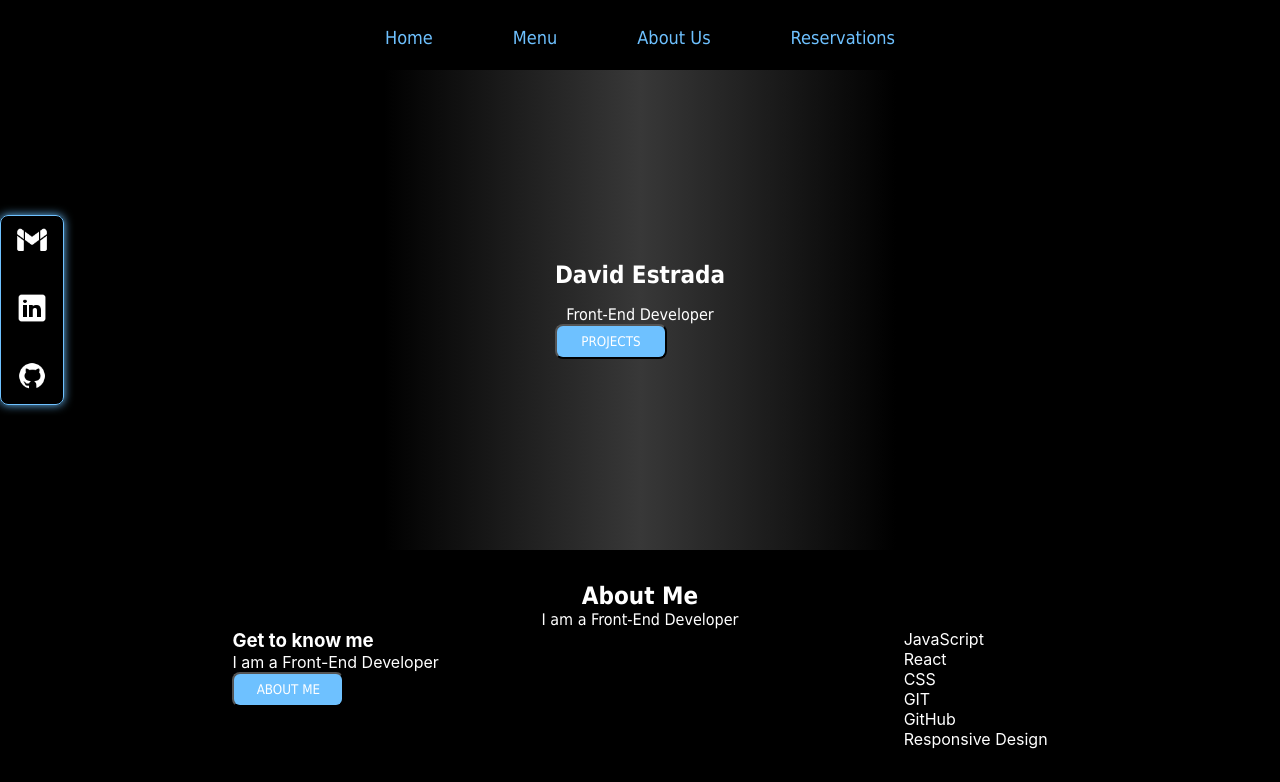
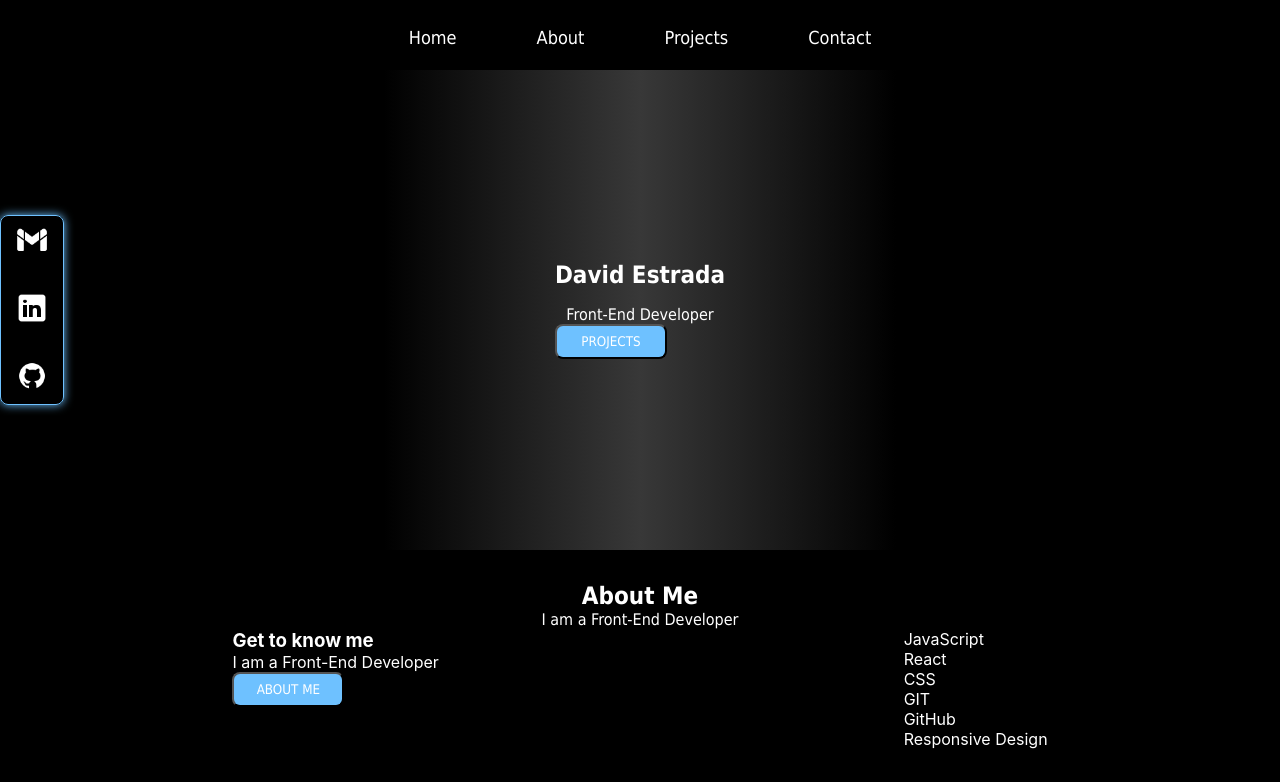
Before and after one commit to destrada7/front-end-portfolio, a React (Create React App) app: page / in a window 1280 px wide. Shown: the top 782 px of the page. Built offline with nearby package versions, Linux system fonts and the light colour scheme.

Commit message:
navbar styles adjustment

```diff
--- a/src/components/Navbar.js
+++ b/src/components/Navbar.js
@@ -24,13 +24,13 @@ function Navbar() {
             <Link to="/" className={`${styles.navLink}`}>Home</Link>
           </li>
           <li onClick={removeActive}>
-            <Link to="/menu" className={`${styles.navLink}`}>Menu</Link>
+            <Link to="/menu" className={`${styles.navLink}`}>About</Link>
           </li>
           <li onClick={removeActive}>
-            <Link to="/about" className={`${styles.navLink}`}>About Us</Link>
+            <Link to="/about" className={`${styles.navLink}`}>Projects</Link>
           </li>
           <li onClick={removeActive}>
-            <Link to="/reservations" className={`${styles.navLink}`}>Reservations</Link>
+            <Link to="/reservations" className={`${styles.navLink}`}>Contact</Link>
           </li>
             </ul>
             <div className={`${styles.hamburger} ${isActive ? styles.active : ''}`}  onClick={toggleActiveClass}>
--- a/src/styles/Navbar.module.css
+++ b/src/styles/Navbar.module.css
@@ -10,8 +10,12 @@
 
   a {
     text-decoration: none;
-    color: #6EC1FF;
+    color: white;
     font-size: 18px;
+  }
+
+  a:hover {
+    color:#6EC1FF;
   }
 
   /* navbar */
```
